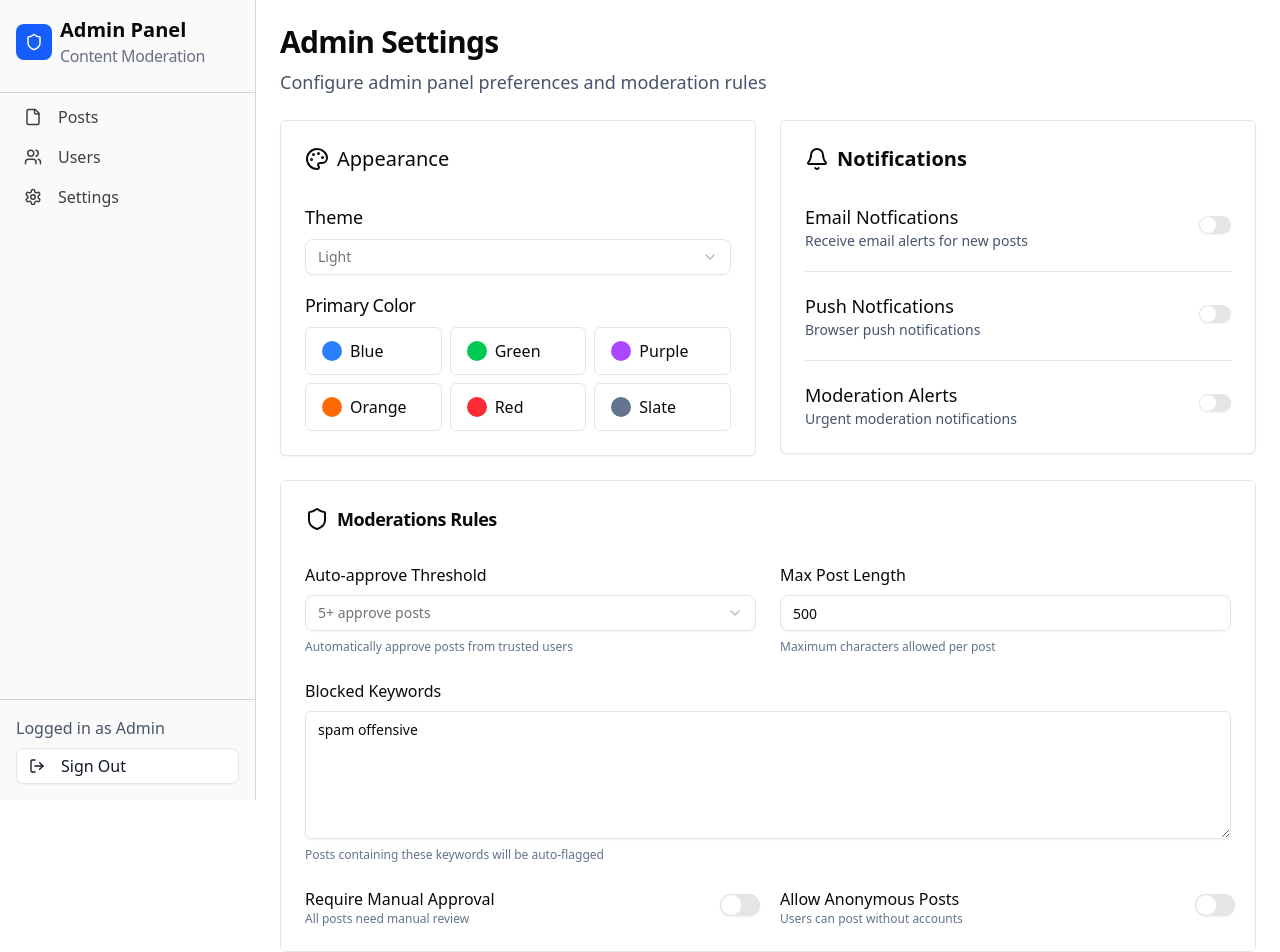
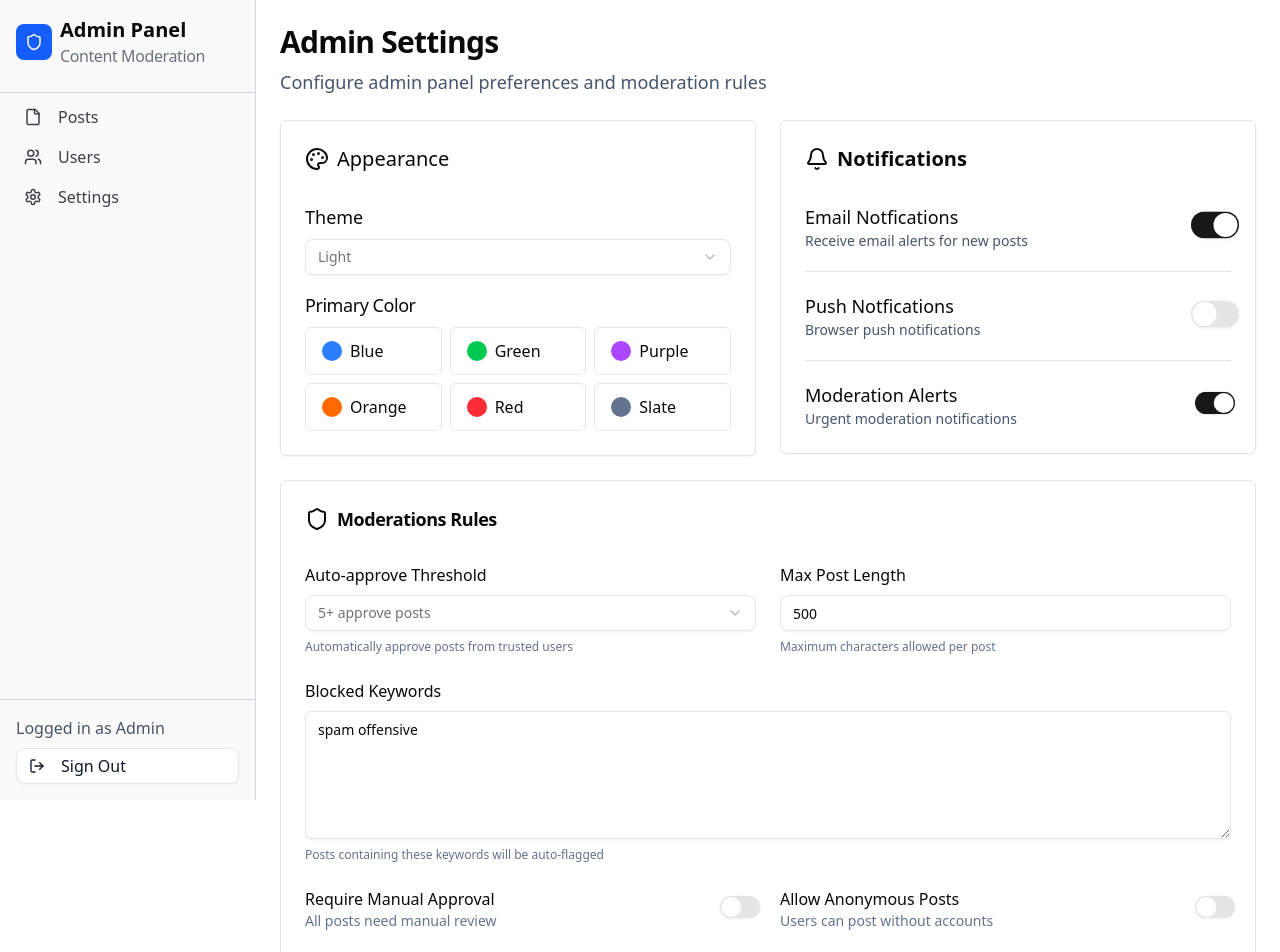
Before and after one commit to AmjustGettingStarted/KalyaniMotors_AdminPanel, a Next.js app: page /settings in a window 1280 px wide. Shown: the top 952 px of the page. Built offline with nearby package versions, Linux system fonts and the light colour scheme.

Commit message:
styles(settings): Styles done

```diff
--- a/app/settings/page.tsx
+++ b/app/settings/page.tsx
@@ -118,7 +118,7 @@ const Settings = () => {
                       </p>
                     </div>
                     <div>
-                      <Switch className="cursor-pointer " />
+                      <Switch className="cursor-pointer scale-150" defaultChecked />
                     </div>
                   </div>
                   <Separator />
@@ -131,7 +131,7 @@ const Settings = () => {
                       </p>
                     </div>
                     <div>
-                      <Switch className="cursor-pointer" />
+                      <Switch className="cursor-pointer scale-150" />
                     </div>
                   </div>
                   <Separator />
@@ -144,7 +144,7 @@ const Settings = () => {
                       </p>
                     </div>
                     <div>
-                      <Switch className="cursor-pointer" />
+                      <Switch className="cursor-pointer scale-125" defaultChecked />
                     </div>
                   </div>
                 </div>
@@ -160,9 +160,9 @@ const Settings = () => {
               <CardTitle>
                 <p className="flex gap-2 items-center font-semibold text-xl">
                   <Shield />
-                  <h1 className="text-lg font-semibold tracking-tight">
+                  <p className="text-lg font-semibold tracking-tight">
                     Moderations Rules
-                  </h1>
+                  </p>
                 </p>
               </CardTitle>
             </CardHeader>
@@ -215,10 +215,10 @@ const Settings = () => {
               <div className="grid grid-cols-2 gap-6 w-full">
                 <div className="flex items-center justify-between">
                   <p>
-                    <h1 className="font-medium">Require Manual Approval</h1>
-                    <h2 className="text-xs text-slate-500">
+                    <p className="font-medium">Require Manual Approval</p>
+                    <p className="text-sm text-slate-500">
                       All posts need manual review
-                    </h2>
+                    </p>
                   </p>
                   <p>
                     <Switch className="cursor-pointer scale-125" />
@@ -226,10 +226,10 @@ const Settings = () => {
                 </div>
                 <div className="flex items-center justify-between">
                   <p>
-                    <h1 className="font-medium">Allow Anonymous Posts</h1>
-                    <h2 className="text-xs text-slate-500">
+                    <p className="font-medium">Allow Anonymous Posts</p>
+                    <p className="text-sm text-slate-500">
                       Users can post without accounts
-                    </h2>
+                    </p>
                   </p>
                   <p>
                     <Switch className="cursor-pointer scale-125" />
```
